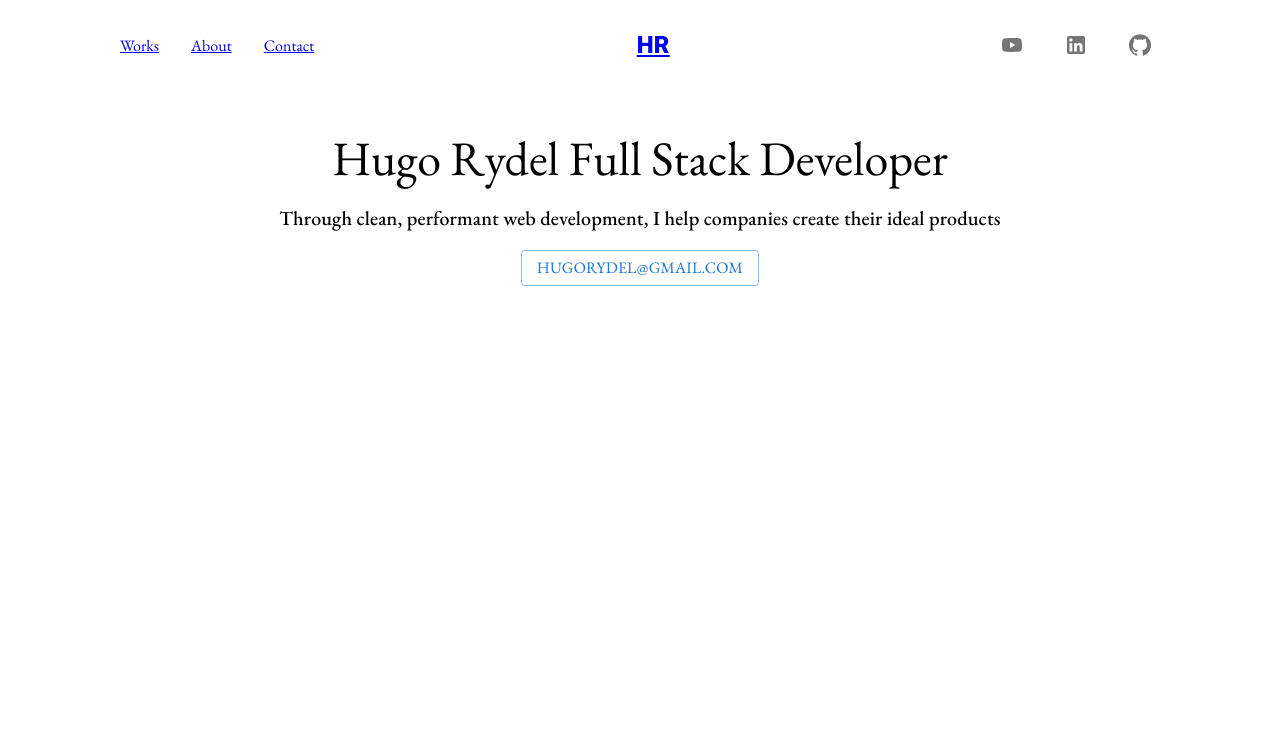
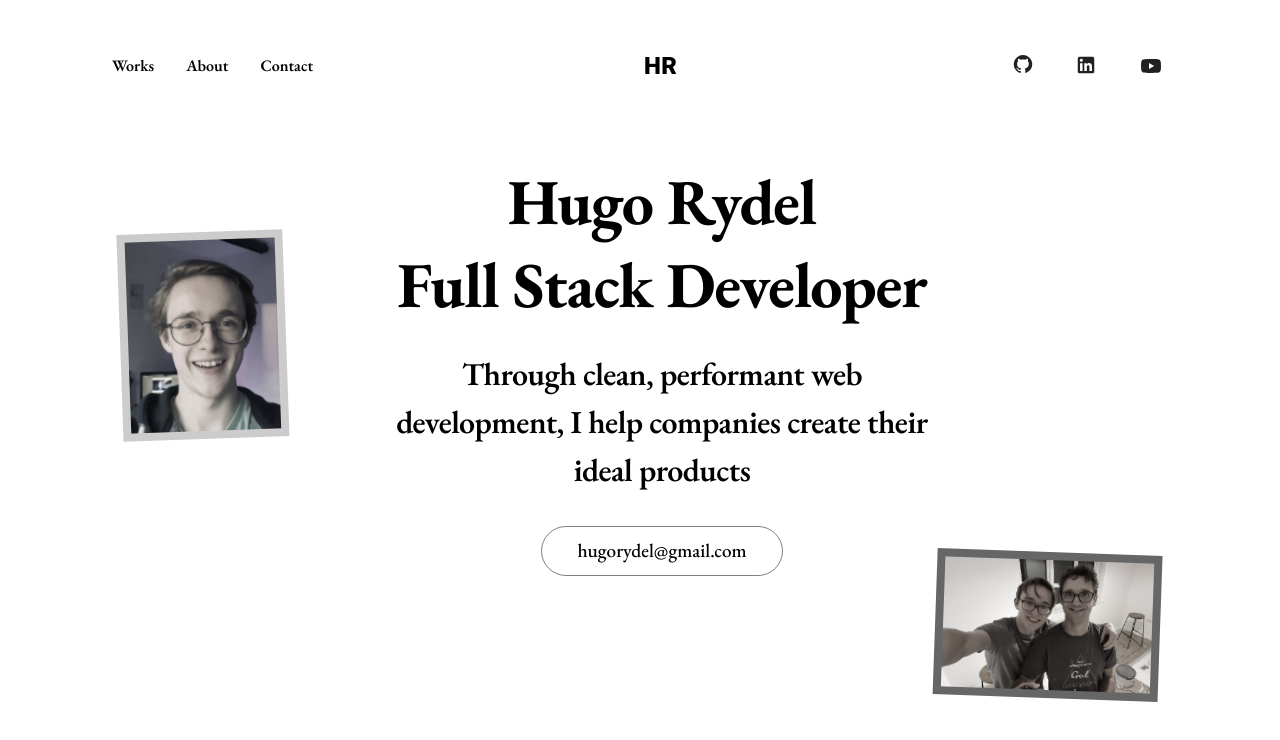
Before and after one commit to hugorydel/hugorydel-portfolio, a Next.js app: page / in a window 1280 px wide. Shown: the top 740 px of the page. Built offline with nearby package versions, Linux system fonts and the light colour scheme.

Commit message:
Styled home page and app bar

```diff
--- a/components/layout.tsx
+++ b/components/layout.tsx
@@ -1,31 +1,28 @@
 import Head from 'next/head';
-import styles from './layout.module.css';
-import Link from 'next/link';
-import {
-	AppBar,
-	Box,
-	Container,
-	Unstable_Grid2 as Grid,
-	SvgIcon,
-	Toolbar,
-	Typography,
-} from '@mui/material';
+import NextJSLink from 'next/link';
+import { Box, Container, Unstable_Grid2 as Grid, Typography, Link } from '@mui/material';
 import IconButton from '@mui/material/IconButton';
 import YouTubeIcon from '@mui/icons-material/YouTube';
 import LinkedInIcon from '@mui/icons-material/LinkedIn';
 import GitHubIcon from '@mui/icons-material/GitHub';
 import { Dancing_Script } from 'next/font/google';
+import { useRouter } from 'next/router';
+import theme from '../theme';
 
-export const dancingScript = Dancing_Script({ subsets: ['latin'] });
+export const dancingScript = Dancing_Script({
+	subsets: ['latin'],
+	// display: 'swap',
+	// variable: '--font-sans',
+});
 
 export const siteTitle = 'Hugo Rydel - Portfolio';
+
 const containerStyling = {
 	width: '100%',
 	boxSizing: 'border-box',
 	height: '100vh',
 	display: 'flex',
 	flexDirection: 'column',
-	padding: '0rem 5rem',
 };
 const appBarHeight = 90;
 
@@ -36,8 +33,19 @@ export default function Layout({
 	children: React.ReactNode;
 	home?: boolean;
 }) {
+	const router = useRouter();
+
+	const isSetUnderlineStyle = (path: '/works' | '/about' | '/contact') => {
+		return {
+			borderBottom: router.asPath.includes(path)
+				? '2px solid #000'
+				: `2px solid ${theme.palette.background.default}`,
+			transition: 'borderBottom',
+		};
+	};
+
 	return (
-		<Container sx={containerStyling} disableGutters>
+		<Container sx={containerStyling} disableGutters maxWidth={false}>
 			<Head>
 				<link rel='icon' href='/favicon.ico' />
 				<meta
@@ -50,45 +58,91 @@ export default function Layout({
 				container
 				justifyContent={'space-between'}
 				alignItems={'center'}
-				sx={{ minHeight: appBarHeight, maxHeight: appBarHeight }}>
+				sx={{
+					minHeight: appBarHeight,
+					maxHeight: appBarHeight,
+					padding: '3rem 7rem',
+				}}>
 				<Grid container gap={4} fontFamily='EB Garamond'>
-					<Grid>
-						<Link href='/works'>Works</Link>
+					<Grid sx={isSetUnderlineStyle('/works')}>
+						<Link
+							sx={{ textDecoration: 'none' }}
+							fontWeight={'600'}
+							component={NextJSLink}
+							href='/works'>
+							Works
+						</Link>
 					</Grid>
-					<Grid>
-						<Link href='/about'>About</Link>
+					<Grid sx={isSetUnderlineStyle('/about')}>
+						<Link
+							sx={{ textDecoration: 'none' }}
+							fontWeight={'600'}
+							component={NextJSLink}
+							href='/about'>
+							About
+						</Link>
 					</Grid>
-					<Grid>
-						<Link href='/contact'>Contact</Link>
+					<Grid sx={isSetUnderlineStyle('/contact')}>
+						<Link
+							sx={{ textDecoration: 'none' }}
+							fontWeight={'600'}
+							component={NextJSLink}
+							href='/contact'>
+							Contact
+						</Link>
 					</Grid>
 				</Grid>
 				<Grid>
-					<Typography
-						fontWeight={900}
-						fontSize='1.5rem'
-						role='heading'
-						className={dancingScript.className}>
-						<Link href='/'>HR</Link>
-					</Typography>
+					<Link sx={{ textDecoration: 'none' }} component={NextJSLink} href='/'>
+						<Typography
+							fontWeight={800}
+							fontSize='1.5rem'
+							role='heading'
+							className={dancingScript.className}>
+							HR
+						</Typography>
+					</Link>
 				</Grid>
-				<Grid container gap={3}>
-					<a
+				<Grid container gap={4}>
+					<Link href='https://github.com/hugorydel' target='_blank'>
+						<IconButton
+							aria-label='Github link'
+							size='small'
+							sx={{ background: theme.palette.background.default }}>
+							<GitHubIcon
+								sx={{
+									maxWidth: 20,
+									maxHeight: 20,
+									color: theme.palette.getContrastText(theme.palette.background.default),
+								}}
+							/>
+						</IconButton>
+					</Link>
+					<Link href='https://www.linkedin.com/in/hugo-rydel-229604266/' target='_blank'>
+						<IconButton
+							aria-label='Linked In page link'
+							size='small'
+							sx={{ background: theme.palette.background.default }}>
+							<LinkedInIcon
+								sx={{
+									maxWidth: 22,
+									maxHeight: 22,
+									color: theme.palette.getContrastText(theme.palette.background.default),
+								}}
+							/>
+						</IconButton>
+					</Link>
+					<Link
 						href='https://www.youtube.com/channel/UCBHItuCUkntcf_xWZE4373Q'
 						target='_blank'>
-						<IconButton aria-label='YouTube channel link'>
-							<YouTubeIcon />
+						<IconButton aria-label='YouTube channel link' size='small'>
+							<YouTubeIcon
+								sx={{
+									color: theme.palette.getContrastText(theme.palette.background.default),
+								}}
+							/>
 						</IconButton>
-					</a>
-					<a href='https://www.linkedin.com/in/hugo-rydel-229604266/' target='_blank'>
-						<IconButton aria-label='Linked In page link'>
-							<LinkedInIcon />
-						</IconButton>
-					</a>
-					<a href='https://github.com/hugorydel' target='_blank'>
-						<IconButton aria-label='Github link'>
-							<GitHubIcon />
-						</IconButton>
-					</a>
+					</Link>
 				</Grid>
 			</Grid>
 			<Box
--- a/pages/_app.tsx
+++ b/pages/_app.tsx
@@ -2,13 +2,21 @@ import '../styles/global.css';
 import { AppProps } from 'next/app';
 import { ThemeProvider } from '@mui/material';
 import { EB_Garamond } from 'next/font/google';
+import theme from '../theme';
 
-export const ebGaramond = EB_Garamond({ subsets: ['latin'] });
+export const ebGaramond = EB_Garamond({
+	subsets: ['latin'],
+	display: 'swap',
+	weight: 'variable',
+	// variable: '--font-sans',
+});
 
 export default function App({ Component, pageProps }: AppProps) {
 	return (
-		<div className={`${ebGaramond.className}`}>
-			<Component {...pageProps} />
-		</div>
+		<ThemeProvider theme={theme}>
+			<div className={ebGaramond.className}>
+				<Component {...pageProps} />
+			</div>
+		</ThemeProvider>
 	);
 }
--- a/pages/about/index.tsx
+++ b/pages/about/index.tsx
@@ -1,4 +1,4 @@
-import Layout from '../../components/layout';
+import Layout from '../../components/Layout';
 import { Unstable_Grid2 as Grid, Typography } from '@mui/material';
 
 interface IndexProps {}
--- a/pages/contact/index.tsx
+++ b/pages/contact/index.tsx
@@ -1,5 +1,5 @@
 import ProjectInquiriesForm from '../../components/ProjectInquiriesForm';
-import Layout from '../../components/layout';
+import Layout from '../../components/Layout';
 import { Divider, Unstable_Grid2 as Grid, Typography } from '@mui/material';
 
 interface IndexProps {}
--- a/pages/index.tsx
+++ b/pages/index.tsx
@@ -1,45 +1,110 @@
 import Head from 'next/head';
-import Layout, { siteTitle } from '../components/layout';
-import utilStyles from './index.module.css';
-import Link from 'next/link';
-import { GetStaticProps } from 'next';
-import { Button, Typography, Unstable_Grid2 as Grid } from '@mui/material';
+import Layout, { siteTitle } from '../components/Layout';
+import { Button, Typography, Unstable_Grid2 as Grid, Box } from '@mui/material';
 
-export default function Home({ initialData }: { initialData: number[] }) {
+const imageContainerCommonStyle = { position: 'fixed', zIndex: 0, cursor: 'pointer' };
+
+export default function Home() {
 	return (
 		<Layout home>
 			<Head>
 				<title>{siteTitle}</title>
 			</Head>
-			<Grid container gap={10} marginTop={5} justifyContent='center'>
-				<Grid container direction='column' gap={2} alignItems={'center'}>
+			<Grid
+				container
+				gap={10}
+				marginTop={'4rem'}
+				justifyContent='center'
+				textAlign={'center'}>
+				<Grid
+					container
+					direction='column'
+					gap={3}
+					alignItems={'center'}
+					marginLeft={5.5}
+					sx={{ maxWidth: 700 }}>
 					<Grid>
-						<Typography fontFamily='EB Garamond' variant='h3'>
-							Hugo Rydel Full Stack Developer
+						<Typography
+							fontFamily='EB Garamond'
+							letterSpacing={-1}
+							lineHeight={1.3}
+							sx={{ fontSize: '4rem', fontWeight: 700 }}>
+							Hugo Rydel <br /> Full Stack Developer
 						</Typography>
 					</Grid>
-					<Grid>
-						<Typography fontFamily='EB Garamond' variant='h6'>
+					<Grid maxWidth={540}>
+						<Typography
+							fontFamily='EB Garamond'
+							letterSpacing={-0.5}
+							sx={{ fontSize: '2rem', fontWeight: 600 }}>
 							Through clean, performant web development, I help companies create their
 							ideal products
 						</Typography>
 					</Grid>
 					<Grid>
-						<Button variant='outlined'>
-							<Typography fontFamily={'EB Garamond'}>hugorydel@gmail.com</Typography>
+						<Button
+							variant='outlined'
+							sx={{ borderRadius: 10, padding: '.6rem 2.2rem', marginTop: 1 }}>
+							<Typography
+								fontFamily='EB Garamond'
+								letterSpacing={0}
+								sx={{ fontSize: '1.2rem', fontWeight: 500 }}>
+								hugorydel@gmail.com
+							</Typography>
 						</Button>
 					</Grid>
 				</Grid>
 			</Grid>
+			<Box
+				sx={{
+					top: '70%',
+					right: '10%',
+					rotate: '2deg',
+					...imageContainerCommonStyle,
+				}}>
+				<img
+					style={{
+						maxHeight: '130px',
+						outline: '8px solid #666',
+						filter: 'grayscale(.8)',
+					}}
+					src={`/static/hugo-with-dad.jpg`}
+					srcSet={`/static/hugo-with-dad.jpg`}
+					alt={'Hugo With Dad'}
+				/>
+			</Box>
+			{/* <Box
+				sx={{
+					top: '68%',
+					right: '12%',
+					rotate: '2deg',
+					...imageContainerCommonStyle,
+				}}>
+				<img
+					style={{ maxHeight: '140px', ...imageCommonStyle }}
+					src={`/static/hugo-with-dad.jpg`}
+					srcSet={`/static/hugo-with-dad.jpg`}
+					alt={'Hugo With Dad'}
+				/>
+			</Box> */}
+			<Box
+				sx={{
+					top: '30%',
+					left: '10%',
+					rotate: '-2deg',
+					...imageContainerCommonStyle,
+				}}>
+				<img
+					style={{
+						maxWidth: '150px',
+						outline: '8px solid #ccc',
+						filter: 'grayscale(.8)',
+					}}
+					src={`/static/hugo-profile-picture.jpg`}
+					srcSet={`/static/hugo-profile-picture.jpg`}
+					alt={'My Profile Image'}
+				/>
+			</Box>
 		</Layout>
 	);
 }
-
-// export const getStaticProps: GetStaticProps = async () => {
-// 	const initialData = getData();
-// 	return {
-// 		props: {
-// 			initialData,
-// 		},
-// 	};
-// };
--- a/pages/works/index.tsx
+++ b/pages/works/index.tsx
@@ -1,4 +1,4 @@
-import Layout from '../../components/layout';
+import Layout from '../../components/Layout';
 import { Divider, Unstable_Grid2 as Grid, Typography } from '@mui/material';
 
 const projectList = [
--- a/styles/global.css
+++ b/styles/global.css
@@ -1,7 +1,5 @@
 body {
 	margin: 0;
-	font-family: -apple-system, BlinkMacSystemFont, 'Segoe UI', 'Roboto', 'Oxygen', 'Ubuntu',
-		'Cantarell', 'Fira Sans', 'Droid Sans', 'Helvetica Neue', sans-serif;
 	-webkit-font-smoothing: antialiased;
 	-moz-osx-font-smoothing: grayscale;
 }
--- /dev/null
+++ b/theme.ts
@@ -0,0 +1,54 @@
+import { createTheme, responsiveFontSizes } from '@mui/material/styles';
+
+const theme = createTheme({
+	palette: { primary: { main: '#000' } },
+	components: {
+		MuiCssBaseline: {
+			styleOverrides: themeParam => ({
+				body:
+					themeParam.palette.mode === 'dark'
+						? scrollbarOptions({
+								track: 'rgba(202, 204, 206, 0.04)',
+								thumb: '#474c50',
+								active: '#555',
+						  })
+						: scrollbarOptions({ track: '#edece9', thumb: '#D3D1CB', active: '#959595' }),
+			}),
+		},
+	},
+	breakpoints: { values: { xl: 1920, lg: 1100, md: 900, sm: 680, xs: 340 } },
+	typography: {
+		button: {
+			textTransform: 'none',
+		},
+	},
+});
+
+export default responsiveFontSizes(theme);
+
+function scrollbarOptions(options: { track: string; thumb: string; active: string }) {
+	return {
+		scrollbarColor: `${options.thumb} ${options.track}`,
+		'&::-webkit-scrollbar, & *::-webkit-scrollbar': {
+			backgroundColor: options.track,
+			width: '10px',
+			height: '10px',
+		},
+		'&::-webkit-scrollbar-thumb, & *::-webkit-scrollbar-thumb': {
+			backgroundColor: options.thumb,
+			minHeight: 24,
+		},
+		'&::-webkit-scrollbar-thumb:focus, & *::-webkit-scrollbar-thumb:focus': {
+			backgroundColor: options.active,
+		},
+		'&::-webkit-scrollbar-thumb:active, & *::-webkit-scrollbar-thumb:active': {
+			backgroundColor: options.active,
+		},
+		'&::-webkit-scrollbar-thumb:hover, & *::-webkit-scrollbar-thumb:hover': {
+			backgroundColor: options.active,
+		},
+		'&::-webkit-scrollbar-corner, & *::-webkit-scrollbar-corner': {
+			backgroundColor: options.track,
+		},
+	};
+}
```
Also changed, not shown: public/static/hugo-profile-picture.jpg (added), public/static/hugo-with-dad.jpg (added).
